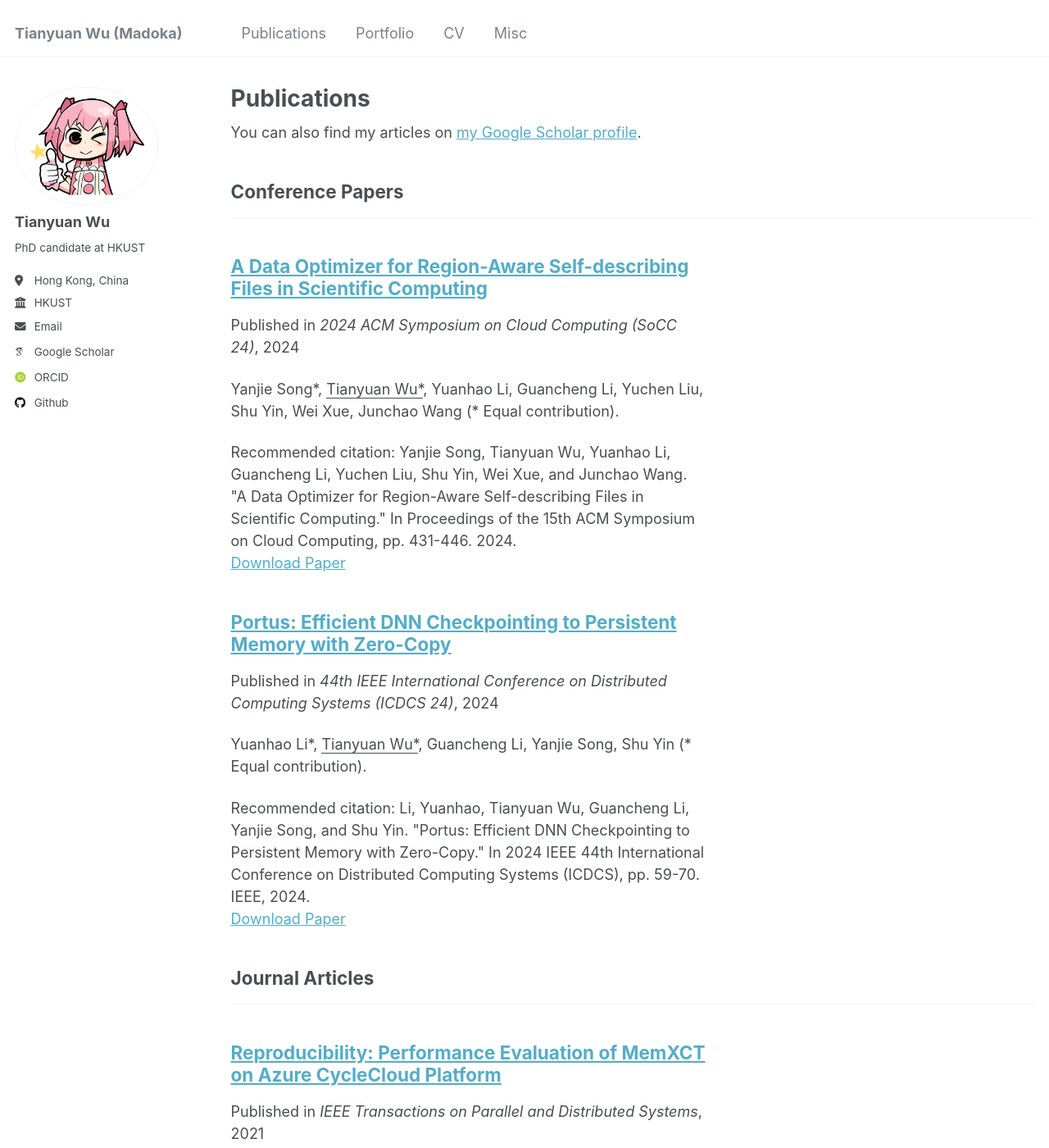
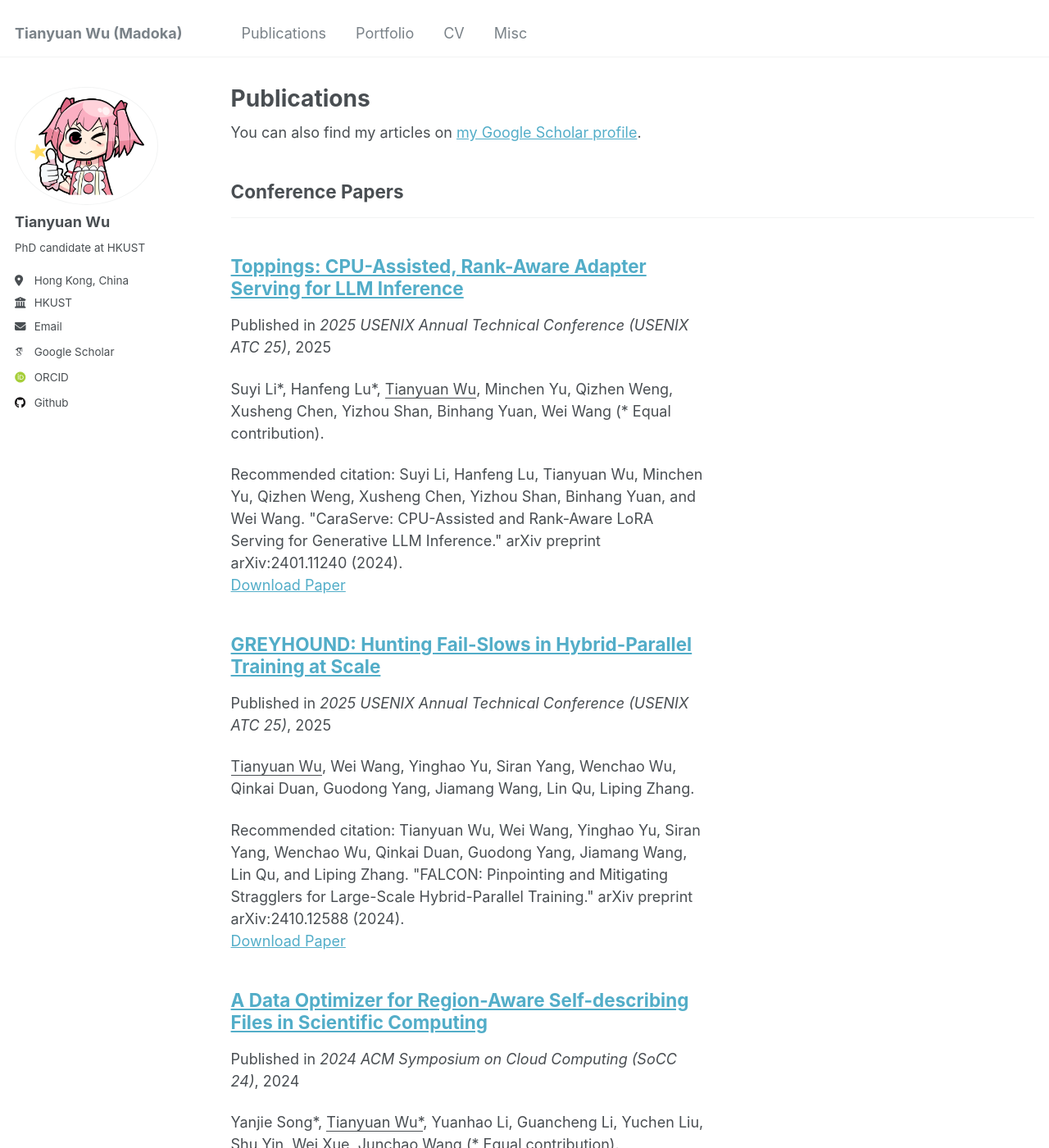
Before and after one commit to wutianyuan1/wutianyuan1.github.io, a Jekyll site: the page built from _pages/publications.html, in a window 1280 px wide and 1400 px high. Shown: the whole window at 82% size. Built offline with Jekyll 4.4.1, drawn with Linux system fonts in a browser that asks for light colours; some web fonts are replaced.

Commit message:
update papers

```diff
--- /dev/null
+++ b/_publications/greyhound.md
@@ -0,0 +1,13 @@
+---
+title: "GREYHOUND: Hunting Fail-Slows in Hybrid-Parallel Training at Scale"
+collection: publications
+category: conf
+permalink: /publication/falcon
+excerpt: '<u>Tianyuan Wu</u>, Wei Wang, Yinghao Yu, Siran Yang, Wenchao Wu, Qinkai Duan, Guodong Yang, Jiamang Wang, Lin Qu, Liping Zhang.'
+date: 2025-04-25
+venue: '2025 USENIX Annual Technical Conference (USENIX ATC 25)'
+paperurl: 'http://www.tianyuanwu.com/files/2410.12588v1.pdf'
+citation: 'Tianyuan Wu, Wei Wang, Yinghao Yu, Siran Yang, Wenchao Wu, Qinkai Duan, Guodong Yang, Jiamang Wang, Lin Qu, and Liping Zhang. "FALCON: Pinpointing and Mitigating Stragglers for Large-Scale Hybrid-Parallel Training." arXiv preprint arXiv:2410.12588 (2024).'
+---
+
+Fail-slows, or stragglers, are common problems in large-scale hybrid-parallel training that runs on a large fleet of GPU servers for an extended period of time. Yet, these problems are not well studied. In this paper, we first present a characterization study on a shared production cluster with over 10,000 GPUs. We find that fail-slows manifest as transient stragglers caused by slow computations or communications due to contention, device degradation, or network congestion, lasting from sub-minutes to nearly ten hours, and delaying large training jobs by 1.34× on average. The current practice is to manually detect fail-slows and treat them as fail-stops by means of checkpoint-and-restart failover, which is time-consuming. In this paper, we propose GREYHOUND, a system that rapidly identifies slow GPUs and/or communication links, and effectively tackles them with a novel multi-level mitigation mechanism, all without human intervention. GREYHOUND correctly detects fail-slows in a production cluster with over 99% accuracy. Testbed experiment on 256 H800 GPUs further demonstrates that it effectively handles (manually injected) stragglers, mitigating the slowdown by 58.9%.
--- /dev/null
+++ b/_publications/toppings.md
@@ -0,0 +1,14 @@
+---
+title: "Toppings: CPU-Assisted, Rank-Aware Adapter Serving for LLM Inference"
+collection: publications
+category: conf
+permalink: /publication/caraserve
+excerpt: 'Suyi Li\*, Hanfeng Lu\*, <u>Tianyuan Wu</u>, Minchen Yu, Qizhen Weng, Xusheng Chen, Yizhou Shan, Binhang Yuan, Wei Wang (\* Equal contribution).'
+date: 2025-04-25
+venue: '2025 USENIX Annual Technical Conference (USENIX ATC 25)'
+paperurl: 'http://www.tianyuanwu.com/files/2401.11240v1.pdf'
+citation: 'Suyi Li, Hanfeng Lu, Tianyuan Wu, Minchen Yu, Qizhen Weng, Xusheng Chen, Yizhou Shan, Binhang Yuan, and Wei Wang. "CaraServe: CPU-Assisted and Rank-Aware LoRA Serving for Generative LLM Inference." arXiv preprint arXiv:2401.11240 (2024).'
+---
+
+Low-Rank Adaptation (LoRA) is a popular approach that adapts a base large language model (LLM) to domain-specific tasks by adding lightweight trainable adapters. In this paper, we present Toppings, a system that efficiently serves many LoRA adapters derived from a common base model. Toppings pins the base model on GPUs and dynamically loads the requested LoRA adapters from host memory as new requests arrive. In view of the high GPU loading overhead, which not only delays the time-to-first-token of the newly arrived request but also interrupts the ongoing decoding of all inflight queries when continuous batching is in use, Toppings proposes a CPU-assisted LoRA serving approach. It simultaneously uses CPUs to compute the lightweight adaption for prefilling as the requested LoRA adapter is being loaded onto GPUs; it then switches to the GPUs after loading completes to resume the remaining computation. Toppings develops a highly optimized synchronization mechanism and pipeline loading scheme to efficiently coordinate LoRA computation on the CPUs and GPUs. Toppings further designs a rank-aware scheduling algorithm that optimally schedules heterogeneous LoRA requests to maximize the SLO attainment. Compared with the state-of-the-art LoRA serving systems, Toppings improves the average request serving latency by up to
+1.7x and achieves an SLO attainment of up to 99%.
```
Also changed, not shown: _pages/about.md (+2 -2 lines).
